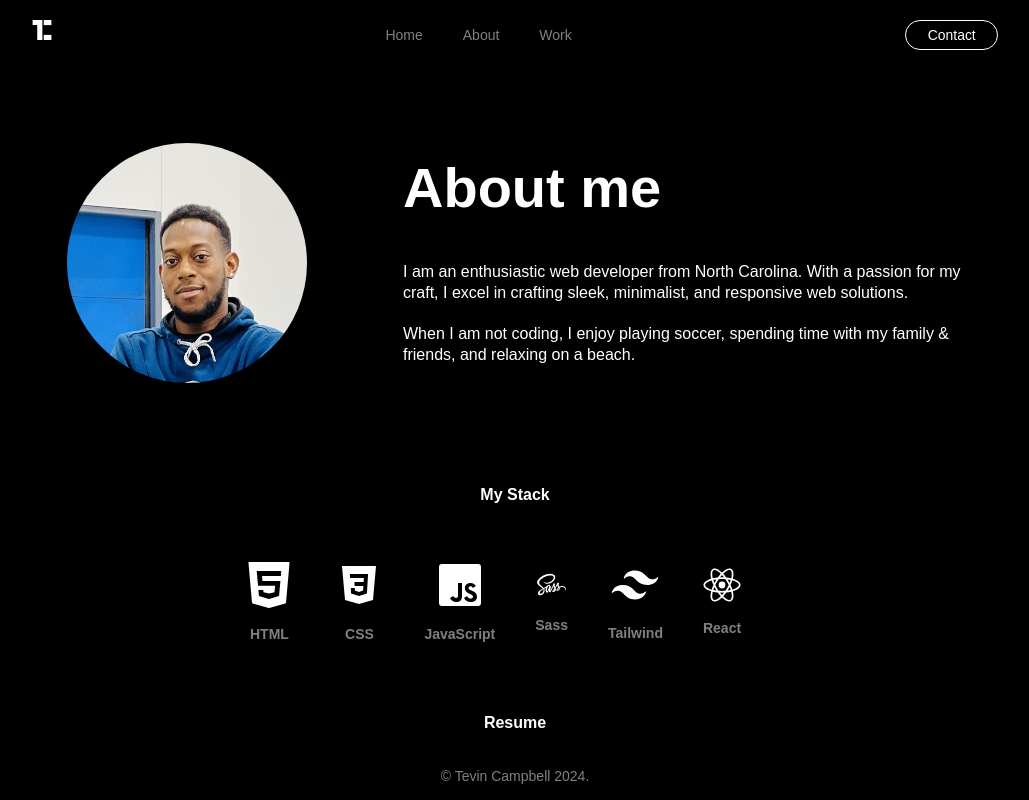
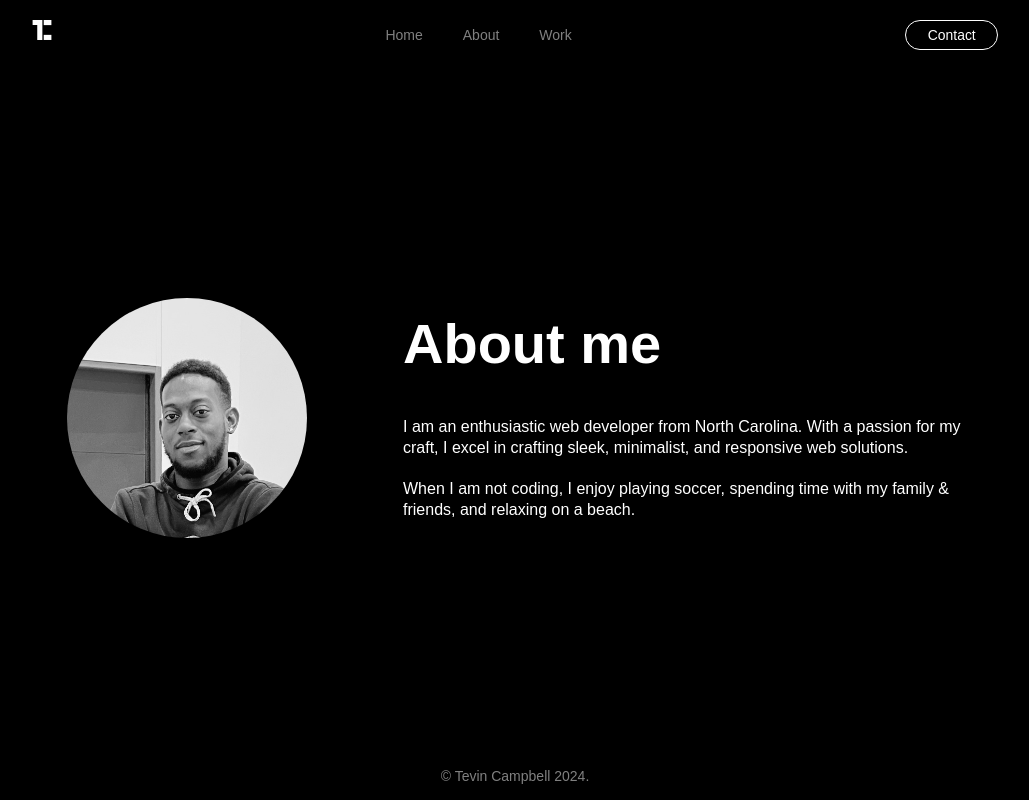
Before and after one commit to Troyzhenny/devfolio, a React (Vite) app: page /about in a window 1280 px wide. Shown: the top 800 px of the page, without its empty margins (125-1154 px from the left). Built offline with nearby package versions, Linux system fonts and the light colour scheme; a web font is replaced by a local one.

Commit message:
added styling and debugging classes

```diff
--- a/src/index.css
+++ b/src/index.css
@@ -257,19 +257,52 @@ a {
   height: 15rem;
   width: 15rem;
   object-fit: cover;
+  filter: grayscale();
 }
 
 .bio-wrapper {
   gap: 6rem;
-  padding: 2rem;
-
-  /* border: 1px solid coral; */
-
+  width: 100%;
+  min-height: 80vh;
   .para-wrapper {
     width: 35rem;
     word-wrap: break-word;
     line-height: 1.3em;
-
-    /* border: 1px solid coral; */
   }
 }
+
+.stack-container {
+  width: 6rem;
+  min-height: 6rem;
+
+  img {
+    width: 2.5rem;
+  }
+}
+
+.skills {
+  width: 100%;
+  min-height: 100%;
+  padding: 5rem 0;
+}
+
+.cv-wrapper {
+  padding: 0 20rem;
+}
+
+
+
+
+
+
+
+
+
+/* Dev debugging */
+.debug {
+  border: 1px solid coral;
+}
+
+.debug2 {
+  border: 1px solid lime;
+}
```
